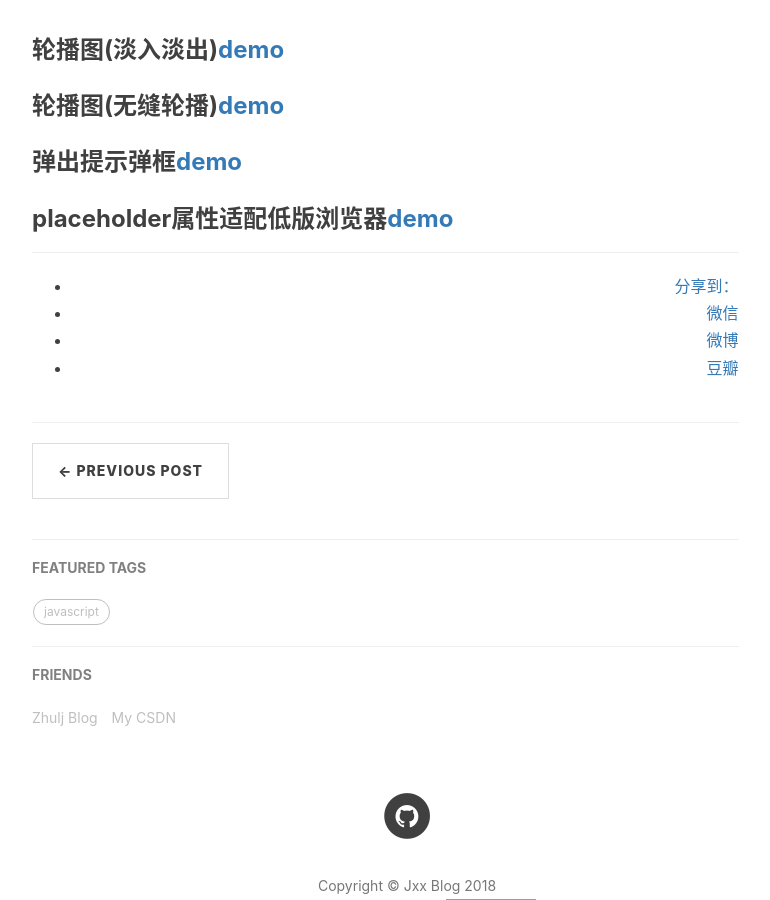
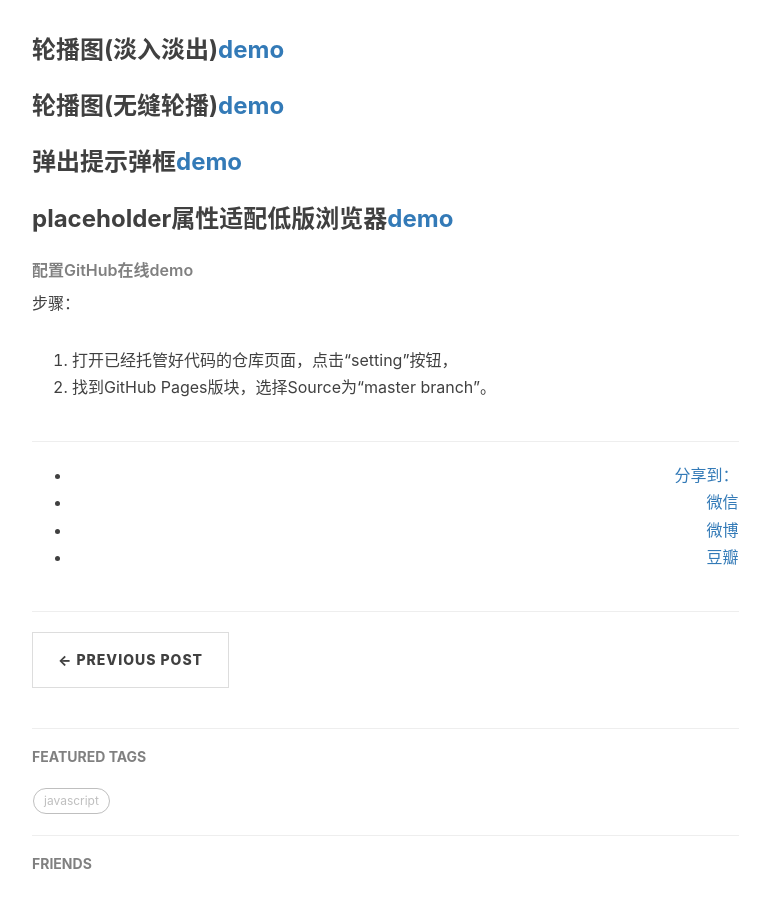
Before and after one commit to onepiece1991/onepiece1991.github.io, a Jekyll site: the page built from _posts/2018-11-21-plugins-demo-2018.md, in a window 1280 px wide and 900 px high, scrolled down 536 px. Shown: the whole window, without its empty margins (233-1003 px from the left). Built offline with Jekyll 4.4.1, drawn with Linux system fonts in a browser that asks for light colours; nearby versions of some CDN libraries; comment, search, counter and statistics services are not loaded; grey boxes are pictures that could not be loaded.

Commit message:
set github demo

```diff
--- a/_posts/2018-11-21-plugins-demo-2018.md
+++ b/_posts/2018-11-21-plugins-demo-2018.md
@@ -19,3 +19,10 @@ tags:
 
 
 ### placeholder属性适配低版浏览器<a href="https://onepiece1991.github.io/Plugin/views/placeholder.html" target="_blank">demo</a>
+
+
+
+###### 配置GitHub在线demo
+步骤：
+1. 打开已经托管好代码的仓库页面，点击“setting”按钮，
+2. 找到GitHub Pages版块，选择Source为“master branch”。
```
